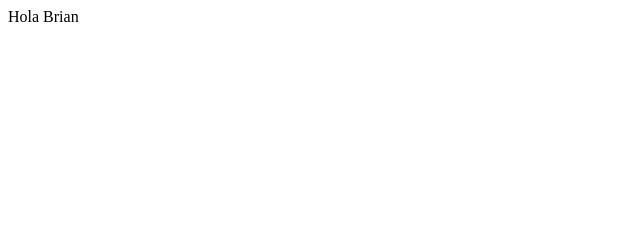
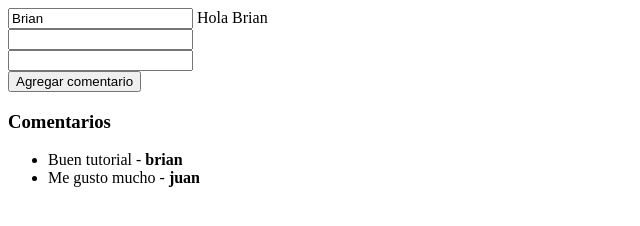
Before and after one commit to rizoarias/angularjs_practice, a plain HTML site: page Hola_controller/index.html in a window 1280 px wide. Shown: the whole page, without its empty margins (0-640 px from the left). Drawn offline with nearby package versions, Linux system fonts and the light colour scheme.

Commit message:
data binding y ngmodel

```diff
--- a/Hola_controller/controller.js
+++ b/Hola_controller/controller.js
@@ -1,4 +1,19 @@
 var app = angular.module('Hola_controller', []);
 app.controller('FirstController', function($scope) {
     $scope.nombre = "Brian";
+    $scope.nuevoComentario = {};
+    $scope.comentarios = [
+        {
+            comentario: "Buen tutorial",
+            username: "brian"
+        },
+        {
+            comentario: "Me gusto mucho",
+            username: "juan"
+        }
+    ];
+    $scope.agregarComentario = function(comentario) {
+        $scope.comentarios.push($scope.nuevoComentario);
+        $scope.nuevoComentario = {};
+    }
 });
--- a/Hola_controller/index.html
+++ b/Hola_controller/index.html
@@ -9,6 +9,18 @@
     <script src="controller.js"></script>
 </head>
 <body  ng-controller="FirstController">
+    <input type="text" ng-model="nombre">
     {{"Hola" + " " + nombre}}
+    <br>
+    <input type="text" ng-model="nuevoComentario.comentario"><br>
+    <input type="text" ng-model="nuevoComentario.username"><br>
+    <button ng-click="agregarComentario()">Agregar comentario</button>
+    <br>
+    <h3>Comentarios</h3>
+    <ul>
+        <li ng-repeat="comentario in comentarios">
+            {{comentario.comentario}} - <strong>{{comentario.username}}</strong>
+        </li>
+
 </body>
 </html>
```
